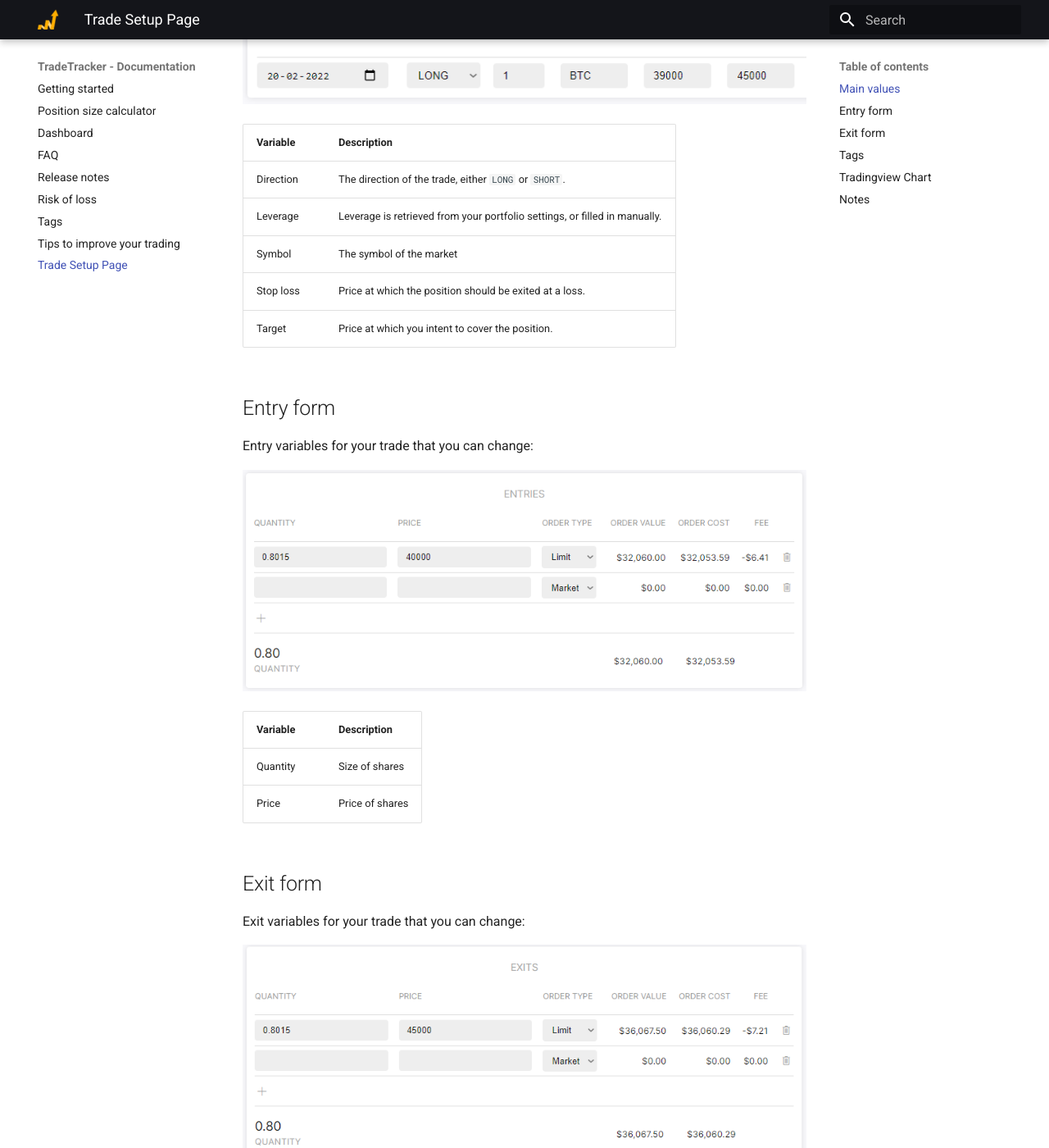
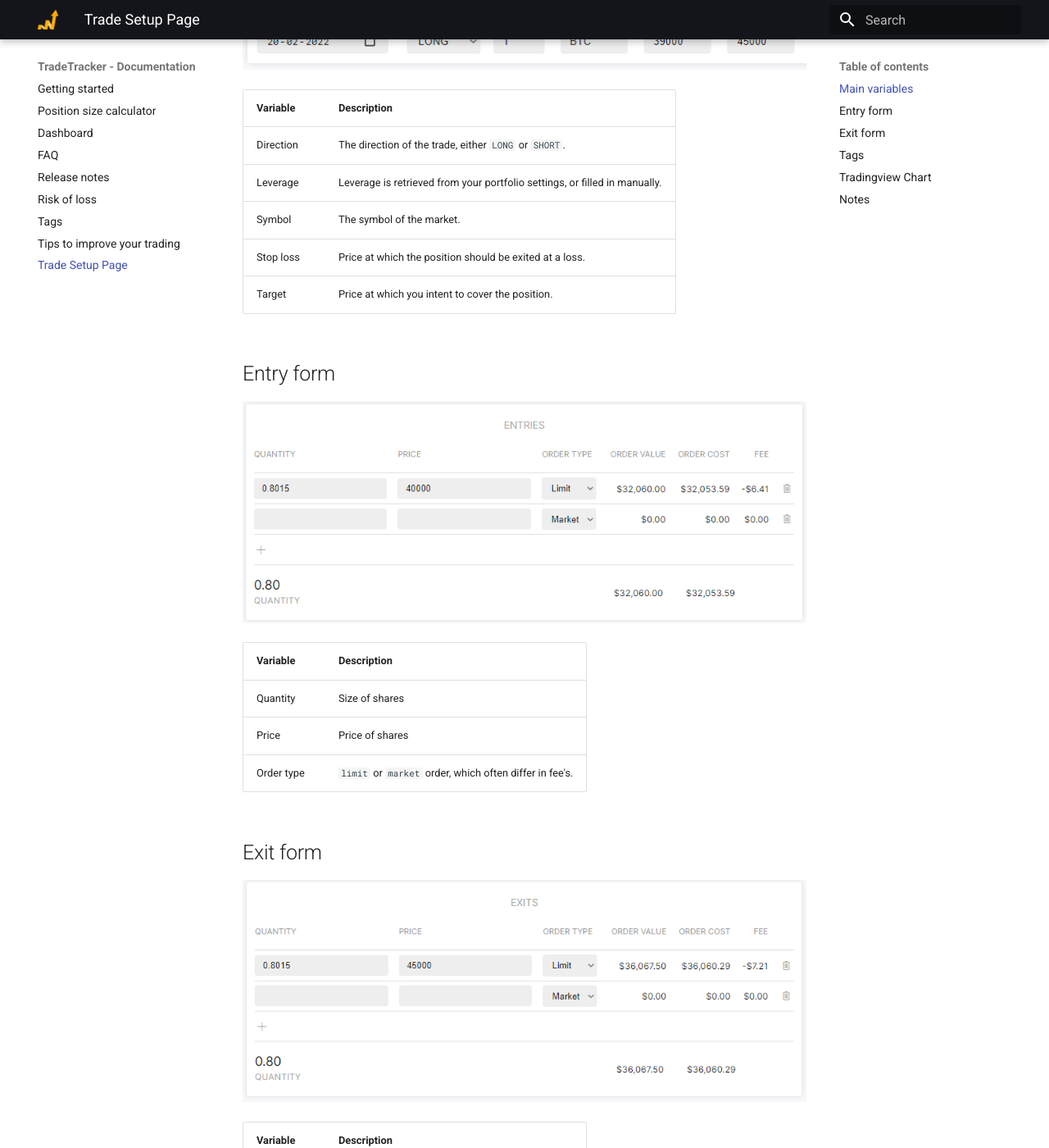
Before and after one commit to TradeTracker/docs, an MkDocs documentation site: the page built from docs/tradesetuppage.md, in a window 1280 px wide and 1400 px high, scrolled down 635 px. Shown: the whole window at 82% size. Built offline with MkDocs 1.6.1 and Material for MkDocs 9.7.7, drawn with Linux system fonts in a browser that asks for light colours; some of the changed text lies outside the part shown.

Commit message:
updates Trade setup page documentation.

```diff
--- a/docs/tradesetuppage.md
+++ b/docs/tradesetuppage.md
@@ -1,8 +1,7 @@
 # Trade Setup Page
 ![Trade Setup Page](tradesetuppage.png)
 
-## Main values
-Main variables for a trade:
+## Main variables
 
 ![Main Values](tradesetuppageMainvalues.png)
 
@@ -10,12 +9,11 @@ Main variables for a trade:
 |--|--|
 |Direction|The direction of the trade, either `LONG` or `SHORT`.|
 |Leverage|Leverage is retrieved from your portfolio settings, or filled in manually.|
-|Symbol|The symbol of the market |
+|Symbol|The symbol of the market.|
 |Stop loss|Price at which the position should be exited at a loss.|
 |Target|Price at which you intent to cover the position.|
 
 ## Entry form
-Entry variables for your trade that you can change:
 
 ![Entry Form](tradesetuppageEntryform.png)
 
@@ -23,9 +21,9 @@ Entry variables for your trade that you can change:
 |--|--|
 |Quantity|Size of shares|
 |Price|Price of shares|
+|Order type|`limit` or `market` order, which often differ in fee's.|
 
 ## Exit form
-Exit variables for your trade that you can change:
 
 ![Exit Form](tradesetuppageExitform.png)
 
@@ -33,6 +31,7 @@ Exit variables for your trade that you can change:
 |--|--|
 |Quantity|Size of shares|
 |Price|Price of shares|
+|Order type|`limit` or `market` order, which often differ in fee's.|
 
 ## Tags
 Tags will help you to categorize your trades based on certain labels.
@@ -73,7 +72,3 @@ Based on the provided variables (below), the following values are calculated:
 |Risk|Risk in base-currency format|
 |Risk%|Risk in percentage over portfolio|
 |R/R Ratio|Risk/Reward ratio|
-
-
-
-On the top left of the trade setup page you're supposed to type in the Direction, Leverage, Symbol, Stoploss and Target at first.
```
Also changed, not shown: other parts of docs/tradesetuppage.md (+2 -2 lines), 1 other file.
